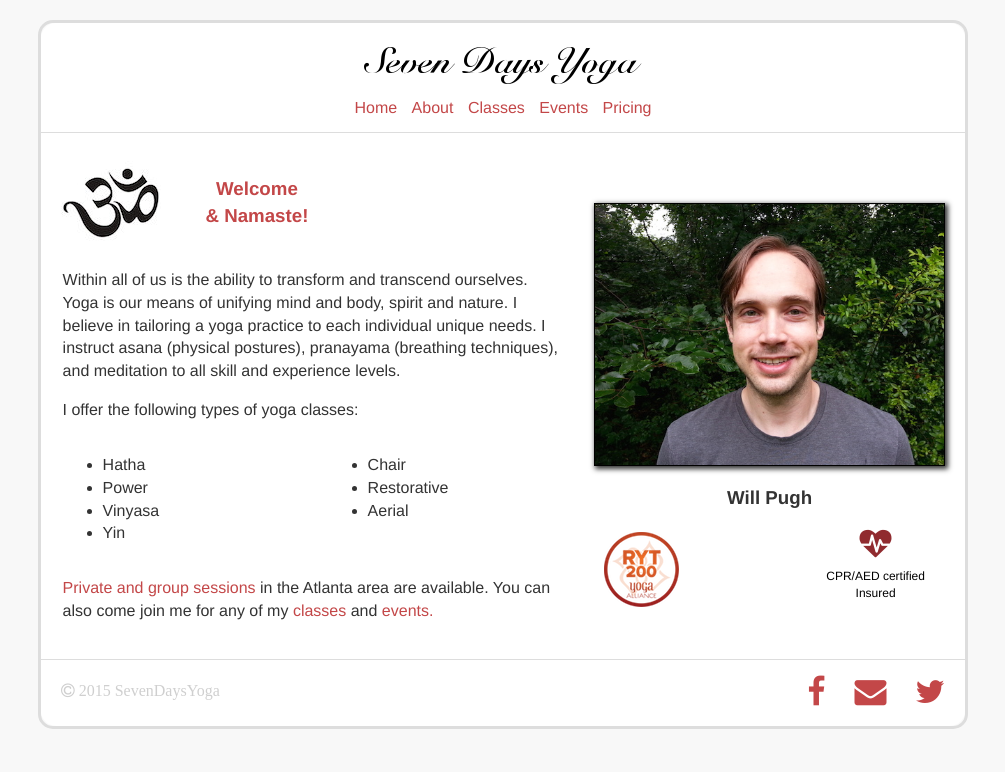
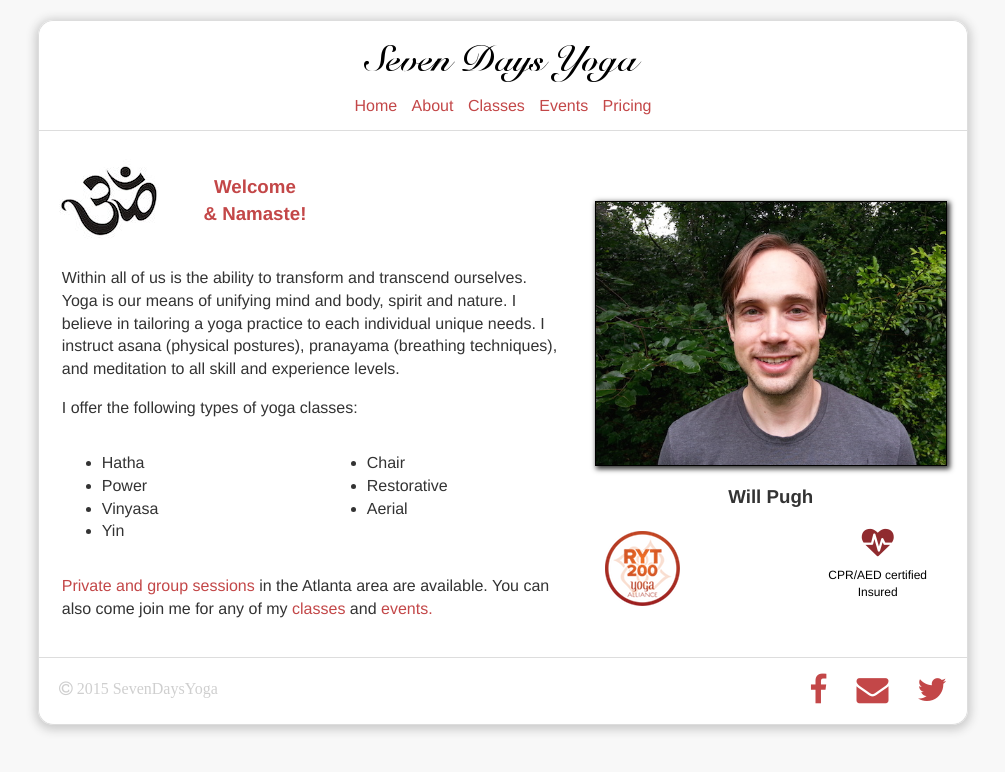
Before and after one commit to sevendaysyoga/sevendaysyoga.github.io, a Jekyll site: the page built from index.html, in a window 1280 px wide. Shown: the top 772 px of the page, without its empty margins (137-1142 px from the left). Built offline with Jekyll 4.4.1, drawn with Linux system fonts in a browser that asks for light colours; nearby versions of some CDN libraries.

Commit message:
added box shadow

```diff
--- a/css/main.scss
+++ b/css/main.scss
@@ -31,8 +31,9 @@ a:hover {
 }
 
 .default {
-	border:3px $border-color solid;
-	border-radius:$border-radius
+	border:1px $border-color solid;
+	border-radius:$border-radius;
+	box-shadow:0px 2px 10px 3px #ccc;
 }
 
 .content {
```
